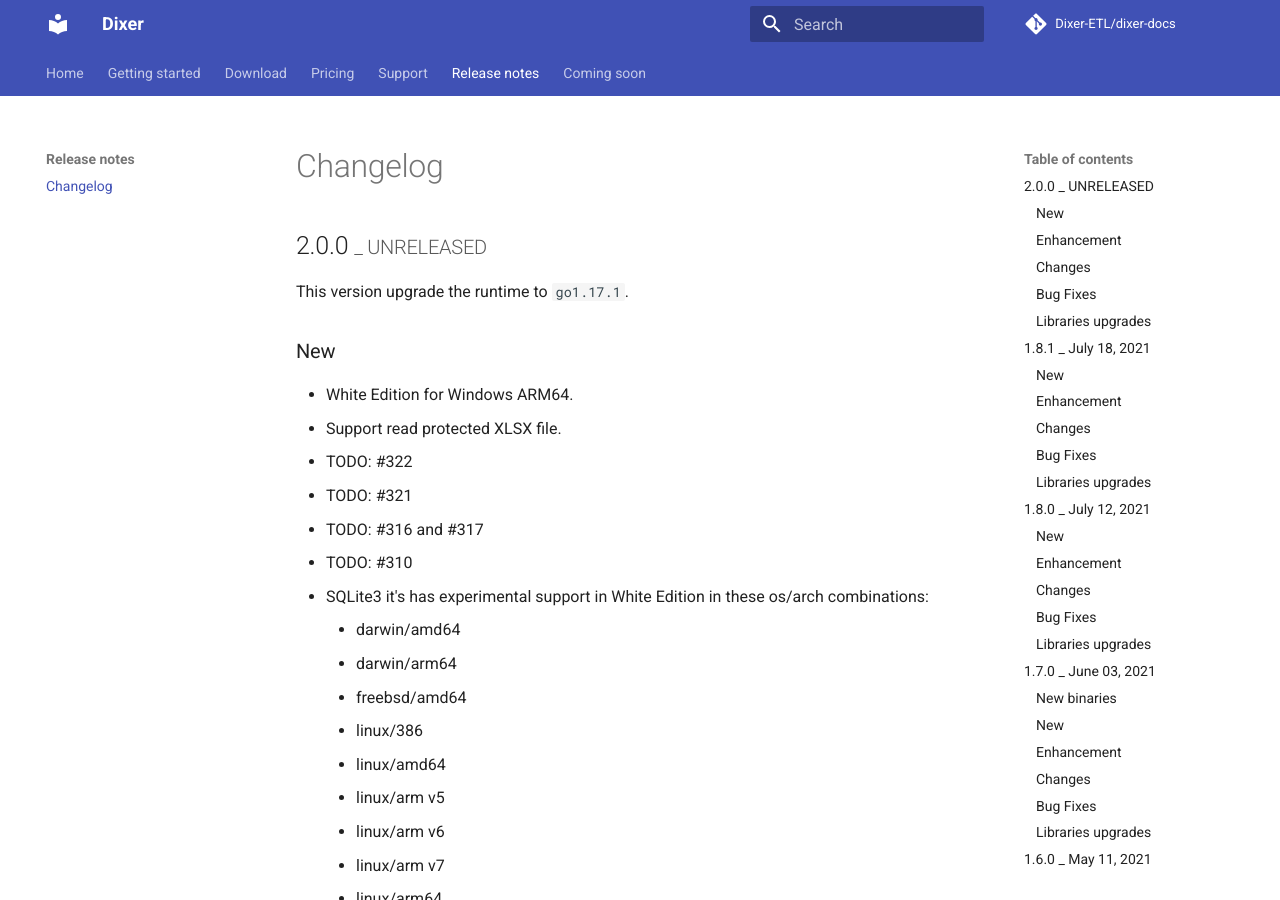
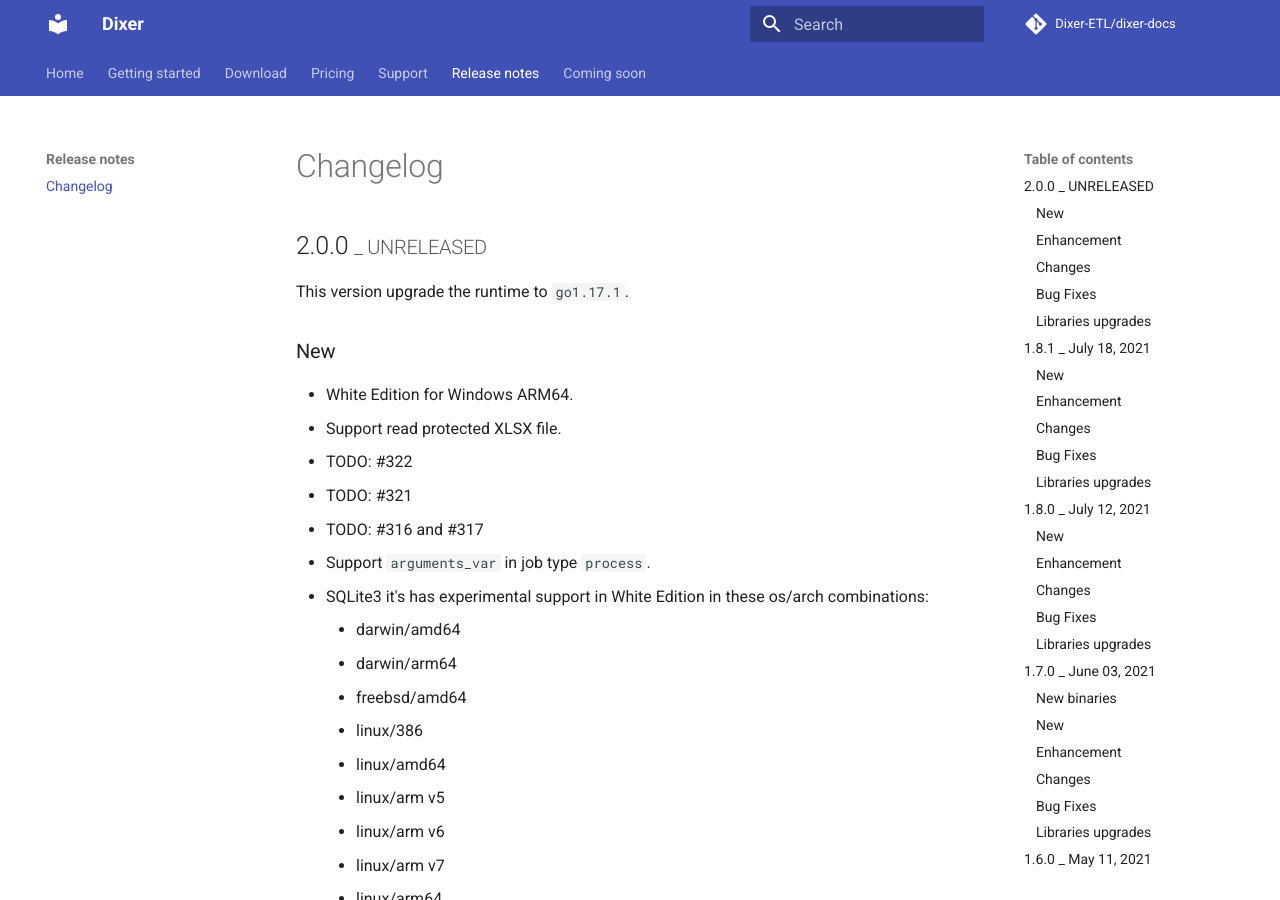
Before and after one commit to Dixer-ETL/dixer-docs, an MkDocs documentation site: the page built from docs/Changelog.md, in a window 1280 px wide and 900 px high. Built offline with MkDocs 1.6.1 and Material for MkDocs 9.7.7, drawn with Linux system fonts in a browser that asks for light colours; comment, search, counter and statistics services are not loaded.

Commit message:
docs arguments_var in process

```diff
--- a/docs/Changelog.md
+++ b/docs/Changelog.md
@@ -10,7 +10,7 @@ This version upgrade the runtime to `go1.17.1`.
 * TODO: #322
 * TODO: #321
 * TODO: #316 and #317
-* TODO: #310
+* Support `arguments_var` in job type `process`.
 * SQLite3 it's has experimental support in White Edition in these os/arch combinations:
     - darwin/amd64
     - darwin/arm64
```
Also changed, not shown: docs/documentation/jobs/Exec-a-process.md (+1 -0 lines).
